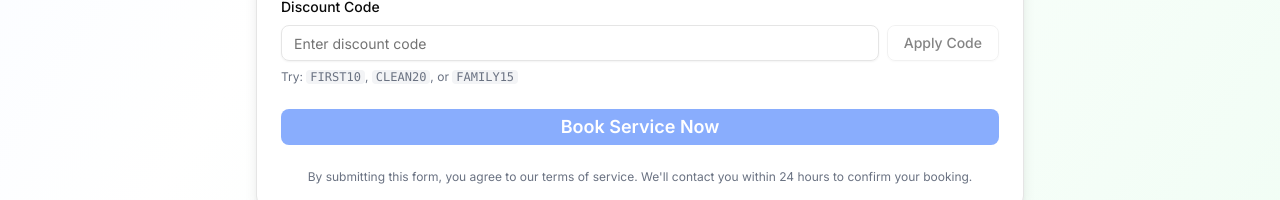
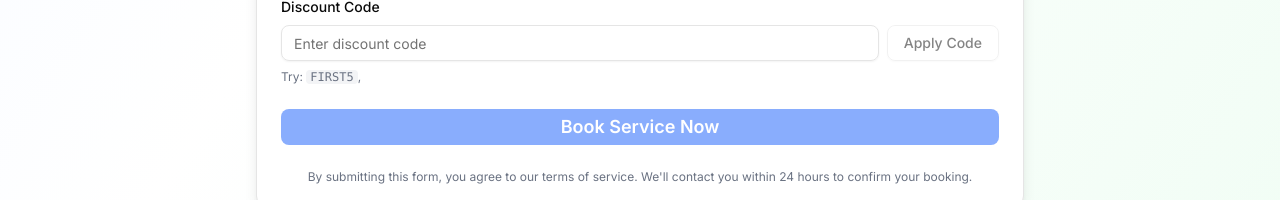
Before and after one commit to NorthKanye/SouthSideBin, a Next.js app: page / in a window 1280 px wide. Shown: the part 1555-1755 px from the top of the page. Built offline with nearby package versions, Linux system fonts and the light colour scheme.

Commit message:
Update example discount codes
- Simplified discount code examples in UI
- Changed from FIRST10, CLEAN20, FAMILY15 to just FIRST5
- Cleaner presentation of discount code suggestions

```diff
--- a/app/page.tsx
+++ b/app/page.tsx
@@ -621,9 +621,7 @@ export default function BinCleaningService() {
                       </p>
                     )}
                     <p className="text-xs text-gray-500 mt-2">
-                      Try: <code className="bg-gray-100 px-1 rounded">FIRST10</code>,{" "}
-                      <code className="bg-gray-100 px-1 rounded">CLEAN20</code>, or{" "}
-                      <code className="bg-gray-100 px-1 rounded">FAMILY15</code>
+                      Try: <code className="bg-gray-100 px-1 rounded">FIRST5</code>,{" "}
                     </p>
                   </div>
 
```
